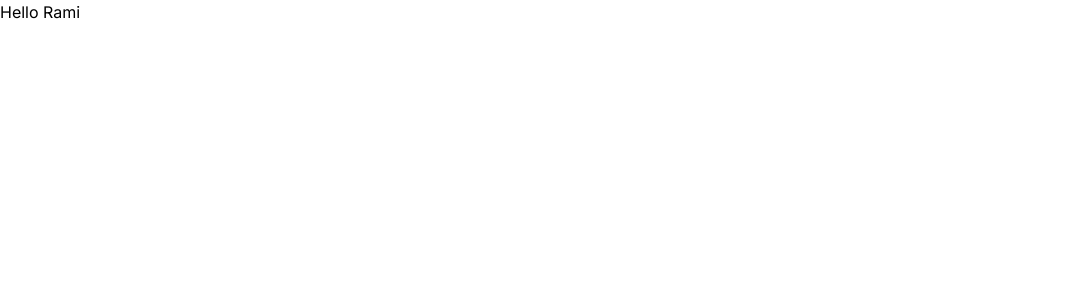
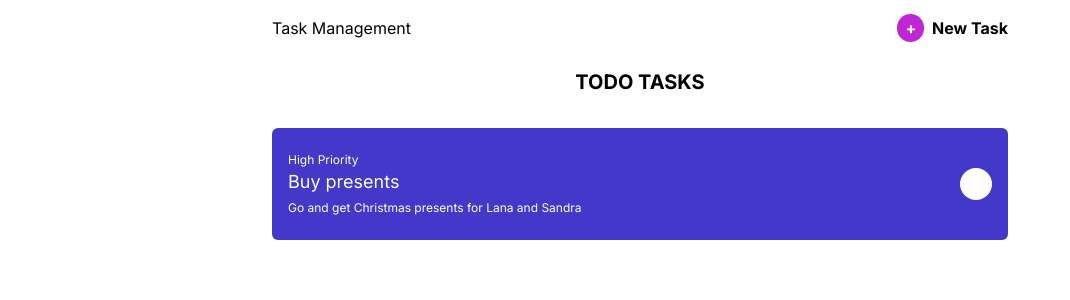
Before and after one commit to Rami-ElSkakni/Task-Management-Application, a Next.js app: page / in a window 1280 px wide. Shown: the top 300 px of the page, without its empty margins (0-1070 px from the left). Built offline with nearby package versions, Linux system fonts and the light colour scheme.

Commit message:
Added modal for adding task, and design for task

```diff
--- a/package.json
+++ b/package.json
@@ -9,11 +9,14 @@
     "lint": "next lint"
   },
   "dependencies": {
+    "@emotion/react": "^11.11.1",
+    "@emotion/styled": "^11.11.0",
+    "@mui/material": "^5.14.3",
     "@types/node": "20.4.8",
     "@types/react": "18.2.18",
     "@types/react-dom": "18.2.7",
     "autoprefixer": "10.4.14",
-    "next": "13.4.13",
+    "next": "^13.4.13",
     "postcss": "8.4.27",
     "react": "18.2.0",
     "react-dom": "18.2.0",
--- a/src/app/page.tsx
+++ b/src/app/page.tsx
@@ -1,7 +1,13 @@
-
+import Header from "@/components/Header"
+import Task from "@/components/Task"
 
 export default function Home() {
   return (
-    <div>Hello Rami</div>
+    <div className="w-4/5 m-auto px-4 max-w-screen-md">
+      <Header />
+      <br />
+      <h1 className="text-center font-bold text-xl">TODO TASKS</h1>
+      <Task />
+    </div>
   )
 }
--- /dev/null
+++ b/src/components/Header.tsx
@@ -0,0 +1,64 @@
+'use client'
+
+import { Modal, Box, Typography } from "@mui/material";
+import React, {useState} from "react";
+
+function Header() {
+
+  const [open, setOpen] = useState(false);
+  const [task, setTask] = useState();
+  const [details, setDetails] = useState();
+  const [date, setDate] = useState();
+
+  const handleOpen = () => {
+    setOpen(true);
+  }
+  const handleClose = () => {
+    setOpen(false);
+  }
+
+  const taskHandler = (e: any) => {
+    setTask(e.target.value);
+  }
+
+  const formHandler = (e) => {
+    e.preventDefault();
+    setOpen(false)
+
+    console.log({
+      task,
+      details,
+      date
+    })
+  }
+
+  return (
+    <div className="flex justify-between py-1  mt-3">
+      <div>Task Management</div>
+      <button className="font-bold" onClick={handleOpen}>
+        <span className="bg-fuchsia-600 border rounded-full text-white border-none px-2 py-1 mr-1">
+          +
+        </span>{" "}
+        New Task
+      </button>
+      <Modal
+        open={open}
+        onClose={handleClose}
+        aria-labelledby="modal-modal-title"
+        aria-describedby="modal-modal-description"
+      >
+        <div className="bg-white text-center w-2/5 m-auto mt-20 rounded-lg py-4">
+          <h2 className="text-xl">Add a task</h2>
+          <form className="flex flex-col w-4/5 m-auto gap-4">
+          <input onChange={taskHandler} className="border-2 py-2 px-1 rounded" type="text" placeholder="Task"></input>
+          <input onChange={(e: any) => setDetails(e.target.value)} type="text" placeholder="Details"></input>
+          <input onChange={(e: any) => setDate(e.target.value)} type="date" placeholder="Pick a date"></input>
+          <button onClick={formHandler} className="bg-fuchsia-600 rounded text-white py-3">Add task</button>
+          </form>
+        </div>
+      </Modal>
+    </div>
+  );
+}
+
+export default Header;
--- /dev/null
+++ b/src/components/Task.tsx
@@ -0,0 +1,16 @@
+import React from 'react'
+
+function Task() {
+  return (
+    <div className='mt-8 px-4 py-6 rounded-md bg-indigo-700 text-white '>
+      <div className='text-xs'>High Priority</div>
+      <div className='flex justify-between'>
+        <div className='text-lg'>Buy presents</div>
+        <div className='p-4 rounded-full bg-white border-cyan-200 cursor-pointer'></div>
+      </div>
+      <div className='text-xs'>Go and get Christmas presents for Lana and Sandra</div>
+    </div>
+  )
+}
+
+export default Task
```
Also changed, not shown: src/app/globals.css (line endings or trailing spaces), 2 other files (tests, documents, lock files or other folders).
